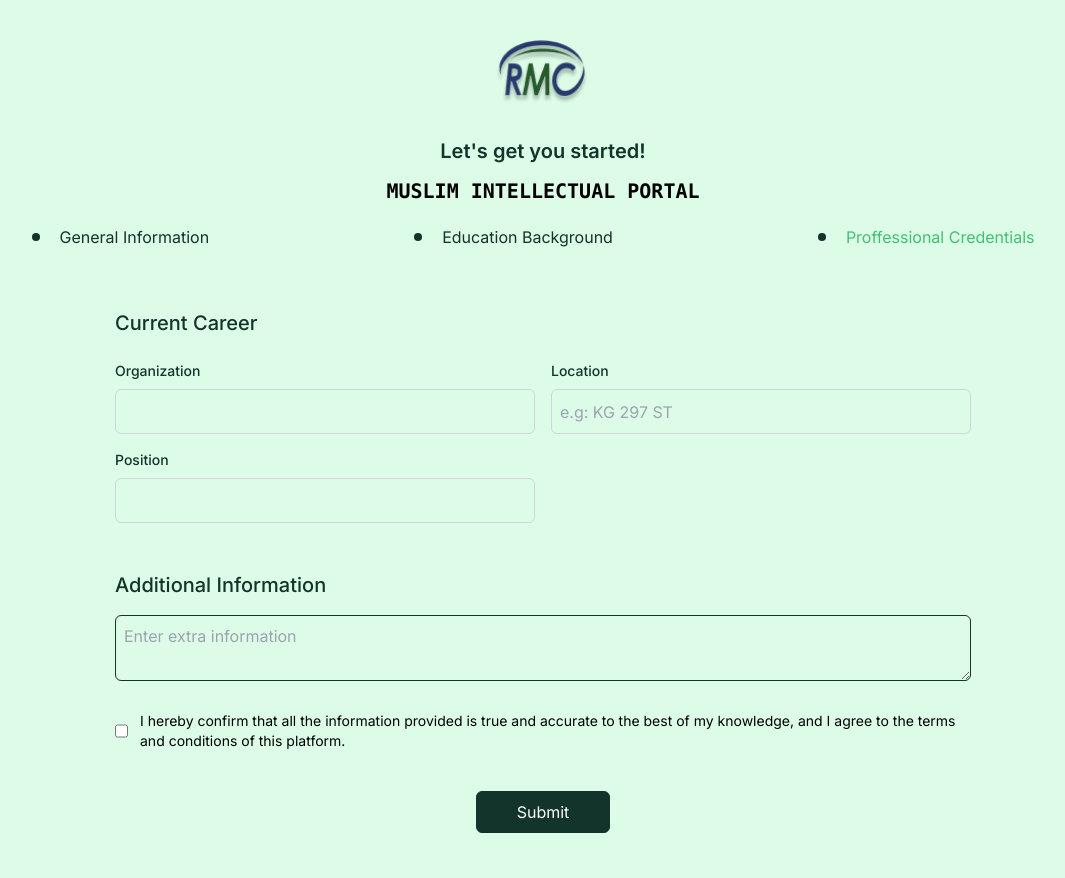
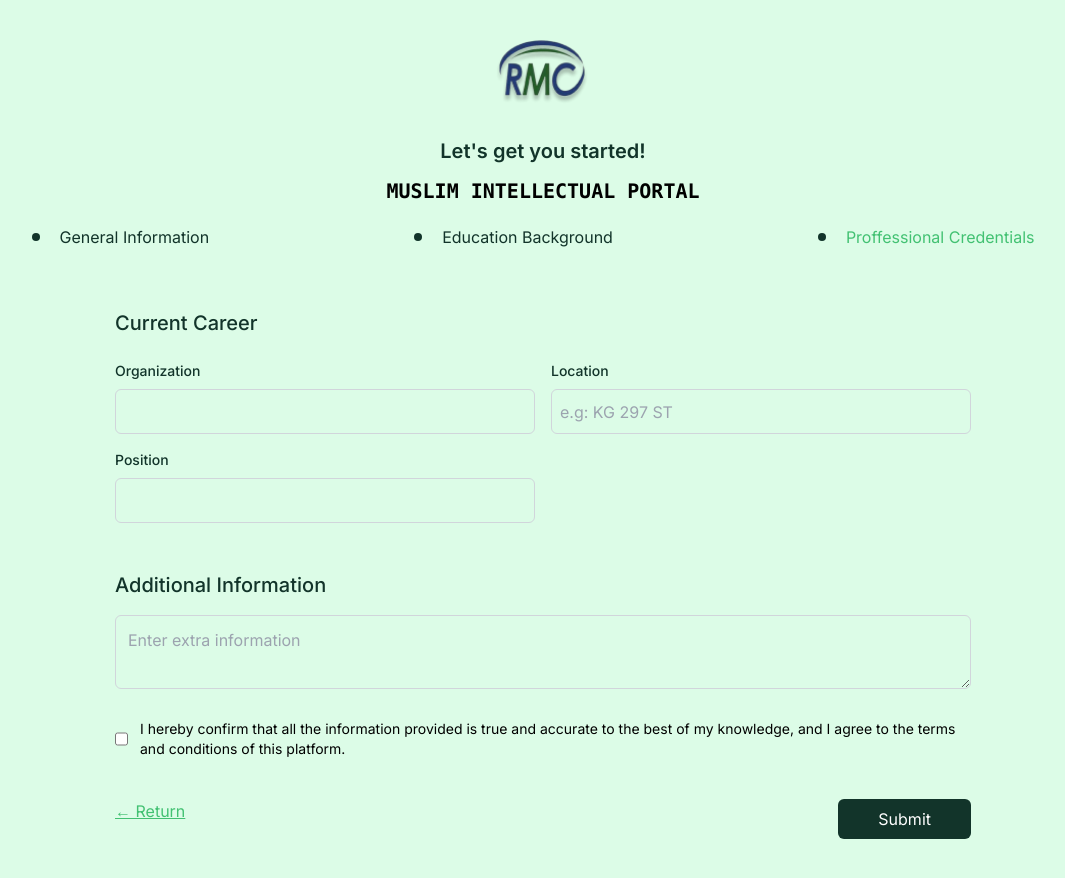
Before and after one commit to AngeleMarie/intellectuals, a Next.js app in the folder intel/: page /professional in a window 1280 px wide. Shown: the top 878 px of the page, without its empty margins (97-1162 px from the left). Built offline with nearby package versions, Linux system fonts and the light colour scheme.

Commit message:
modified some styles

```diff
--- a/intel/src/app/login/page.jsx
+++ b/intel/src/app/login/page.jsx
@@ -43,7 +43,7 @@ export default function LoginPage() {
 
     try {
       const response = await fetch('https://intellectuals.vercel.app/admin/login', {
-        method: 'POST',
+         method: 'POST',
         headers: { 'Content-Type': 'application/json' },
         body: JSON.stringify({ username, password }),
       });
--- a/intel/src/app/page.jsx
+++ b/intel/src/app/page.jsx
@@ -4,7 +4,7 @@ import { useRouter } from 'next/navigation';
 import { useState } from 'react';
 import Link from "next/link";
 import PhoneInput from 'react-phone-input-2';
-import 'react-phone-input-2/lib/style.css'; // Import the CSS for the phone input component
+import 'react-phone-input-2/lib/style.css';
 
 export default function Home() {
   const router = useRouter();
--- a/intel/src/app/professional/page.jsx
+++ b/intel/src/app/professional/page.jsx
@@ -2,6 +2,7 @@
 import Navbar from "@/components/Navbar";
 import { useRouter } from "next/navigation";
 import { useState, useEffect } from "react";
+import Link from "next/link"
 
 export default function Professional() {
   const router = useRouter();
@@ -123,7 +124,7 @@ export default function Professional() {
             </label>
             <textarea
               placeholder="Enter extra information"
-              className="w-full bg-transparent border-[1px] border-main rounded-md p-2"
+              className="w-full bg-transparent border-[1px] border-gray-300 p-3 rounded-md p-2"
               name="MoreInformation"
               value={formData.MoreInformation}
               onChange={handleChange}
@@ -143,14 +144,20 @@ export default function Professional() {
             </span>
           </div>
           {errors.checkbox && <p className="text-red-500 text-sm mt-1">{errors.checkbox}</p>}
-          <div className="flex justify-center py-4">
+
+          <div className="flex justify-between py-4">
+            <Link href="/education" className="text-submain underline">
+              ← Return
+            </Link>
             <button
               type="submit"
-              className="border border-main bg-main text-white px-10 py-2 rounded-md"
+              className="bg-main text-white px-10 py-2 rounded-md"
+
             >
               Submit
             </button>
           </div>
+
         </form>
       </div>
     </main>
--- a/intel/src/components/IntellectulasList.jsx
+++ b/intel/src/components/IntellectulasList.jsx
@@ -58,6 +58,18 @@ export default function IntellectualList() {
     fetchIntellectuals();
   }, [router]);
 
+  const calculateAge = (birthdate) => {
+    if (!birthdate) return 'N/A';
+    const today = new Date();
+    const birthDate = new Date(birthdate);
+    let age = today.getFullYear() - birthDate.getFullYear();
+    const monthDifference = today.getMonth() - birthDate.getMonth();
+    if (monthDifference < 0 || (monthDifference === 0 && today.getDate() < birthDate.getDate())) {
+      age--;
+    }
+    return age;
+  };
+
   if (loading) {
     return <p>Loading intellectuals...</p>;
   }
@@ -75,11 +87,11 @@ export default function IntellectualList() {
               key={intellectual._id}
               className="bg-white shadow-md p-6 rounded-lg"
             >
-                <p className="text-main text-2xl py-2 font-bold">
+              <p className="text-main text-2xl py-2 font-bold">
                 <strong>General Information</strong>
               </p>
-             <p>
-                <strong>Names:</strong> {intellectual.FirstName}{" "}{intellectual.LastName}
+              <p>
+                <strong>Names:</strong> {intellectual.FirstName} {intellectual.LastName}
               </p>
               <p>
                 <strong>Email:</strong> {intellectual.Email}
@@ -91,14 +103,16 @@ export default function IntellectualList() {
                 <strong>Gender:</strong> {intellectual.Gender}
               </p>
               <p>
-                <strong>Personal Website</strong>
-                {intellectual.PersonalWebsite}
+                <strong>Personal Website:</strong> {intellectual.PersonalWebsite || 'N/A'}
               </p>
               <p>
                 <strong>Country:</strong> {intellectual.Country}
               </p>
               <p>
                 <strong>Residence:</strong> {intellectual.Residence}
+              </p>
+              <p>
+                <strong>Age:</strong> {calculateAge(intellectual.DOB)}
               </p>
               <p className="text-main text-2xl py-2 font-bold">
                 <strong>Educational Background</strong>
@@ -131,7 +145,7 @@ export default function IntellectualList() {
                 <strong>Location:</strong> {intellectual.Location || 'N/A'}
               </p>
               <p>
-                <strong>Role:</strong> {intellectual.role}
+                <strong>Role:</strong> {intellectual.Role || 'N/A'}
               </p>
               <p>
                 <strong>Short Description:</strong> {intellectual.MoreInformation || 'N/A'}
```
Also changed, not shown: 1 other file (tests, documents, lock files or other folders).
